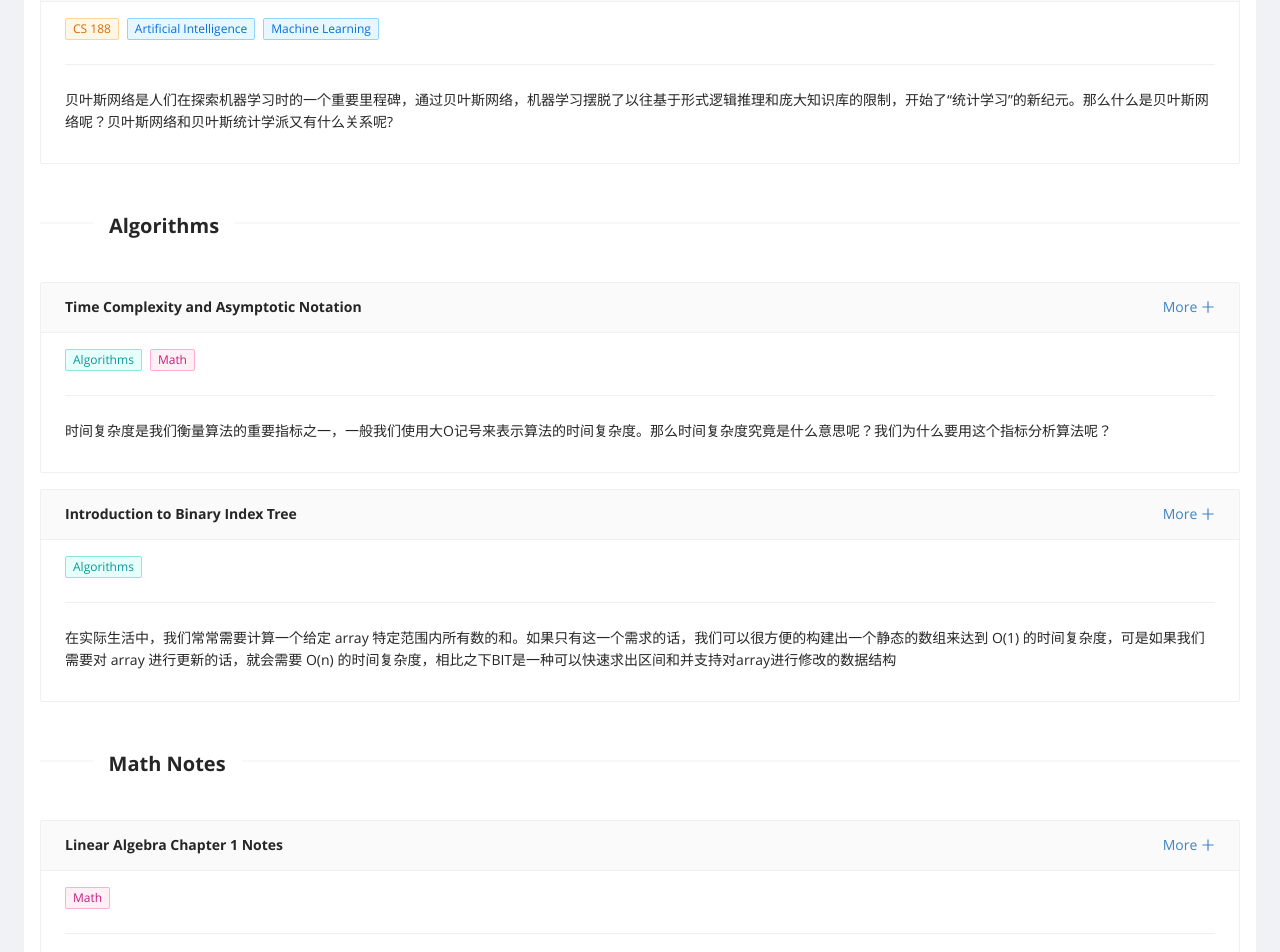
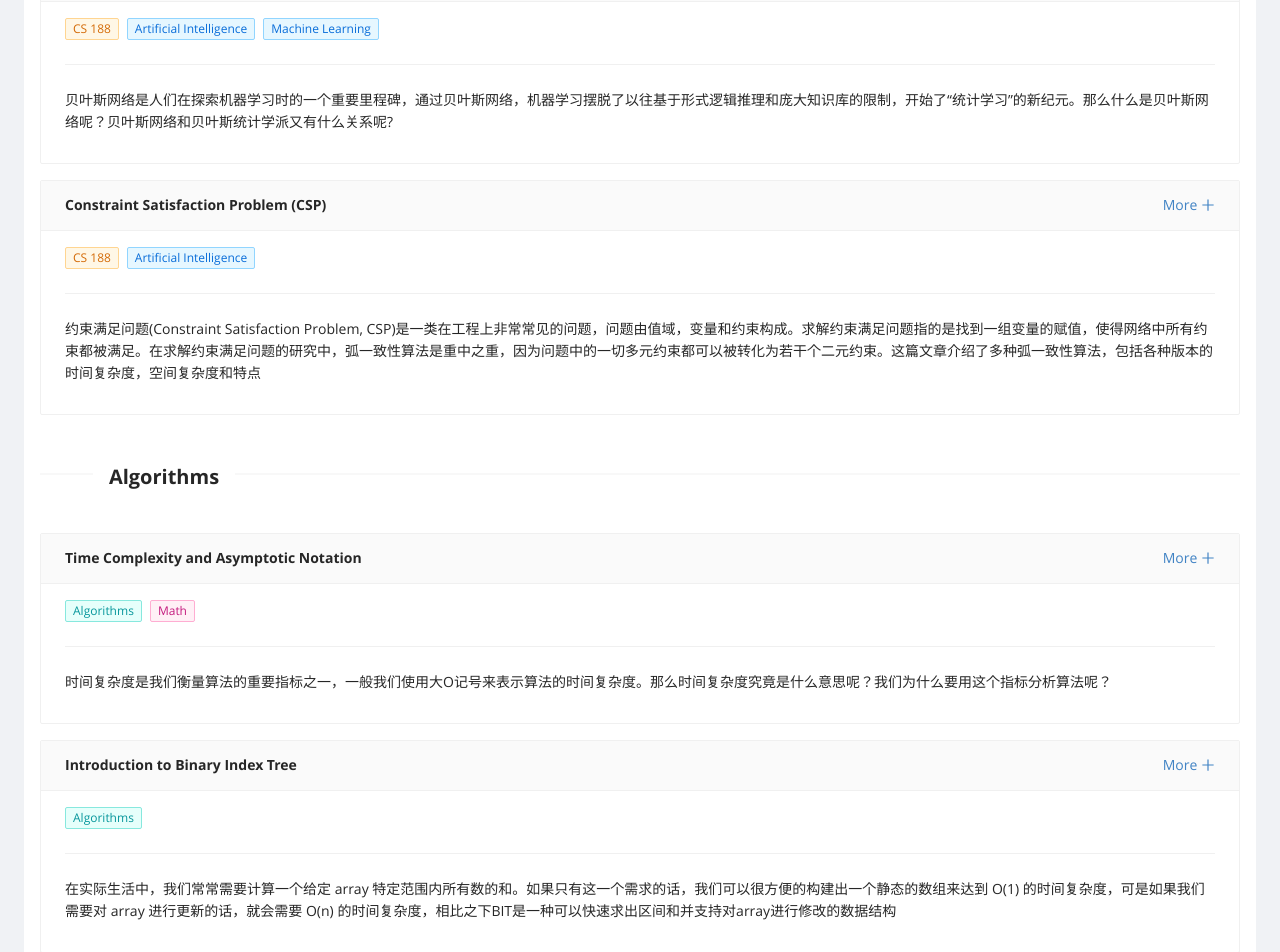
Before and after one commit to MarkChenYutian/mark-blog, a React (Create React App) app: page /#/posts in a window 1280 px wide. Shown: the part 1618-2570 px from the top of the page. Built offline with nearby package versions, Linux system fonts and the light colour scheme.

Commit message:
update CSP post

```diff
--- a/src/Posts/PostsMain.js
+++ b/src/Posts/PostsMain.js
@@ -85,6 +85,13 @@ const MainPost = () => {
                 excrept = "贝叶斯网络是人们在探索机器学习时的一个重要里程碑，通过贝叶斯网络，机器学习摆脱了以往基于形式逻辑推理和庞大知识库的限制，开始了“统计学习”的新纪元。那么什么是贝叶斯网络呢？贝叶斯网络和贝叶斯统计学派又有什么关系呢?"
             />
 
+            <PostCard
+                Title="Constraint Satisfaction Problem (CSP)"
+                Link="/posts/ConstraintSatisfactionProblem"
+                TagList={[<Tag color="orange">CS 188</Tag>, <Tag color="blue">Artificial Intelligence</Tag>]}
+                excrept="约束满足问题(Constraint Satisfaction Problem, CSP)是一类在工程上非常常见的问题，问题由值域，变量和约束构成。求解约束满足问题指的是找到一组变量的赋值，使得网络中所有约束都被满足。在求解约束满足问题的研究中，弧一致性算法是重中之重，因为问题中的一切多元约束都可以被转化为若干个二元约束。这篇文章介绍了多种弧一致性算法，包括各种版本的时间复杂度，空间复杂度和特点"
+            />
+
             <Divider orientation="left"><Title level={4}>Algorithms</Title></Divider>
 
             <PostCard
--- a/src/Router.js
+++ b/src/Router.js
@@ -26,6 +26,7 @@ import GradientDescentMethods from './Posts/MyPosts/GradientDescentMethods';
 import TimeComplexityIntro from './Posts/MyPosts/TimeComplexityIntro';
 import IntroToJupyterNotebook from './Posts/MyPosts/IntroToJupyter';
 import BinaryIndexTree from './Posts/MyPosts/BinaryIndexTree';
+import ConstraintSatisfactionProblem from './Posts/MyPosts/ConstraintSatisfactionProblem';
 import LinearAlgebraSection1 from './Posts/MyPosts/LinearAlgebraSec1';
 
 const BasicRoute = () => (
@@ -44,6 +45,7 @@ const BasicRoute = () => (
             <Route exact path="/posts/IntroToJupyterNotebook" component={IntroToJupyterNotebook}/>
             <Route exact path="/posts/BinaryIndexTree" component={BinaryIndexTree}/>
             <Route exact path="/posts/LinearAlgebraNote1" component={LinearAlgebraSection1}/>
+            <Route exact path="/posts/ConstraintSatisfactionProblem" component={ConstraintSatisfactionProblem}/>
 
             <Route exact path="/notes/USACO/Gold/2016-Jan" component={USACO2016JanGoldAnalysis}/>
             <Route exact path="/notes/USACO/Gold/2016-Feb" component={USACO2016FebGoldAnalysis}/>
```
Also changed, not shown: src/Posts/MyPosts/ConstraintSatisfactionProblem.js (renamed from Auto-generate-jsx/ConstraintSatisfactionProblem.js).
